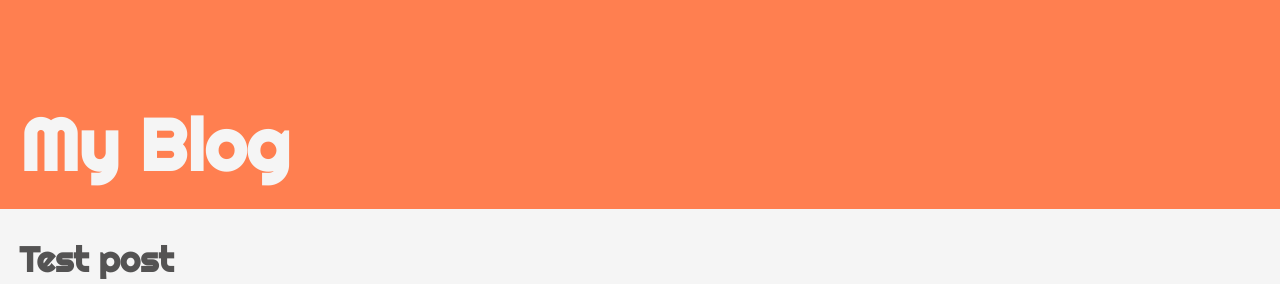
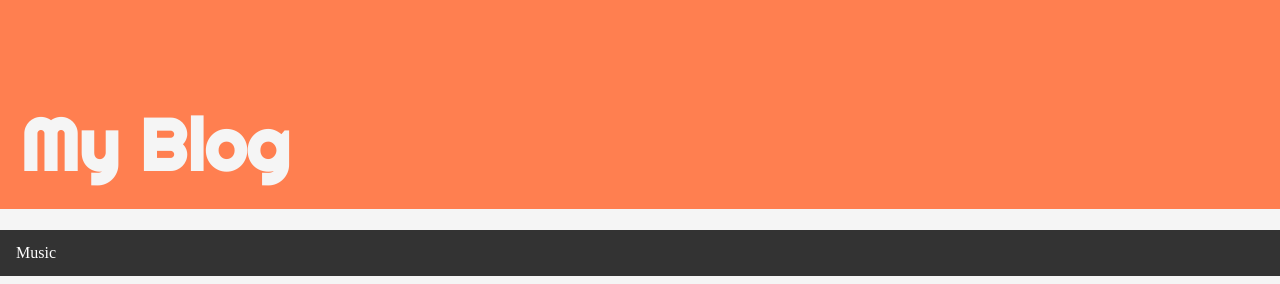
Before and after one commit to nathan-bethea/nbethe1-webapp, a Django app: page /post/1 in a window 1280 px wide. Shown: the top 284 px of the page. Run offline with Django 3.2, Linux system fonts and the light colour scheme; data comes from the database, SQL or seed files in the repository; some libraries are stand-ins or nearby versions.

Commit message:
nav bar test

```diff
--- a/blog/static/css/blog.css
+++ b/blog/static/css/blog.css
@@ -92,3 +92,28 @@ form{
 	position:relative;
 	top:1px;
 }
+
+ul {
+	list-style-type: none;
+	margin: 0;
+	padding: 0;
+	overflow: hidden;
+	background-color: #333;
+  }
+
+  li {
+	float: left;
+  }
+
+  li a {
+	display: block;
+	color: white;
+	text-align: center;
+	padding: 14px 16px;
+	text-decoration: none;
+  }
+
+  /* Change the link color to #111 (black) on hover */
+  li a:hover {
+	background-color: #111;
+  }
--- a/blog/templates/blog/base.html
+++ b/blog/templates/blog/base.html
@@ -9,6 +9,9 @@
     <body>
         <div>
             <h1><a href="/">My Blog</a></h1>
+             <ul>
+                <li><a href="kno-mor.productions">Music</a></li>
+             </ul>
         {% if user.is_authenticated %}
             <div id=AddPost><a href="{% url 'post_new' %}" class="myButton">Add post</a></div>
         {% endif %}
```
